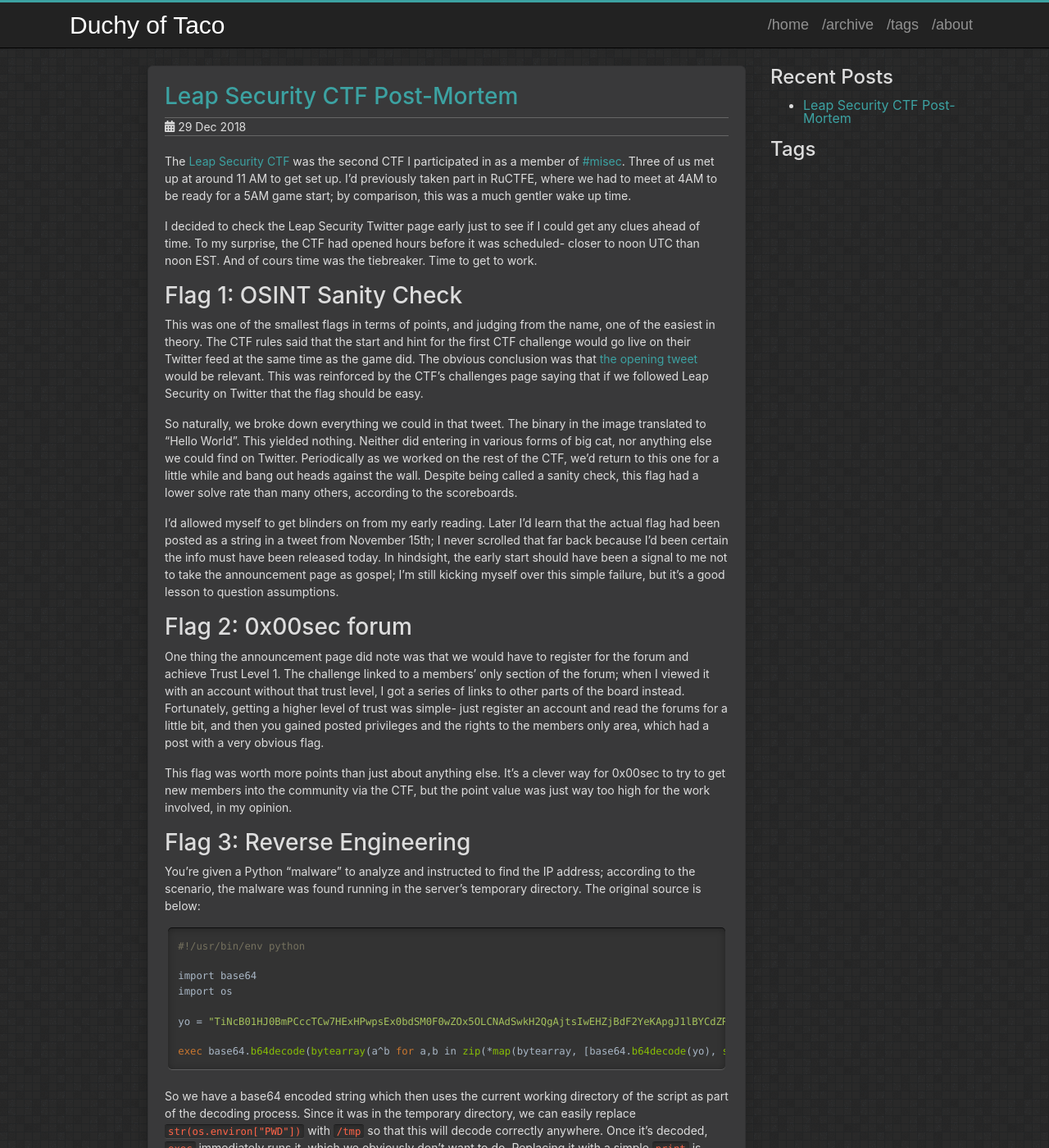
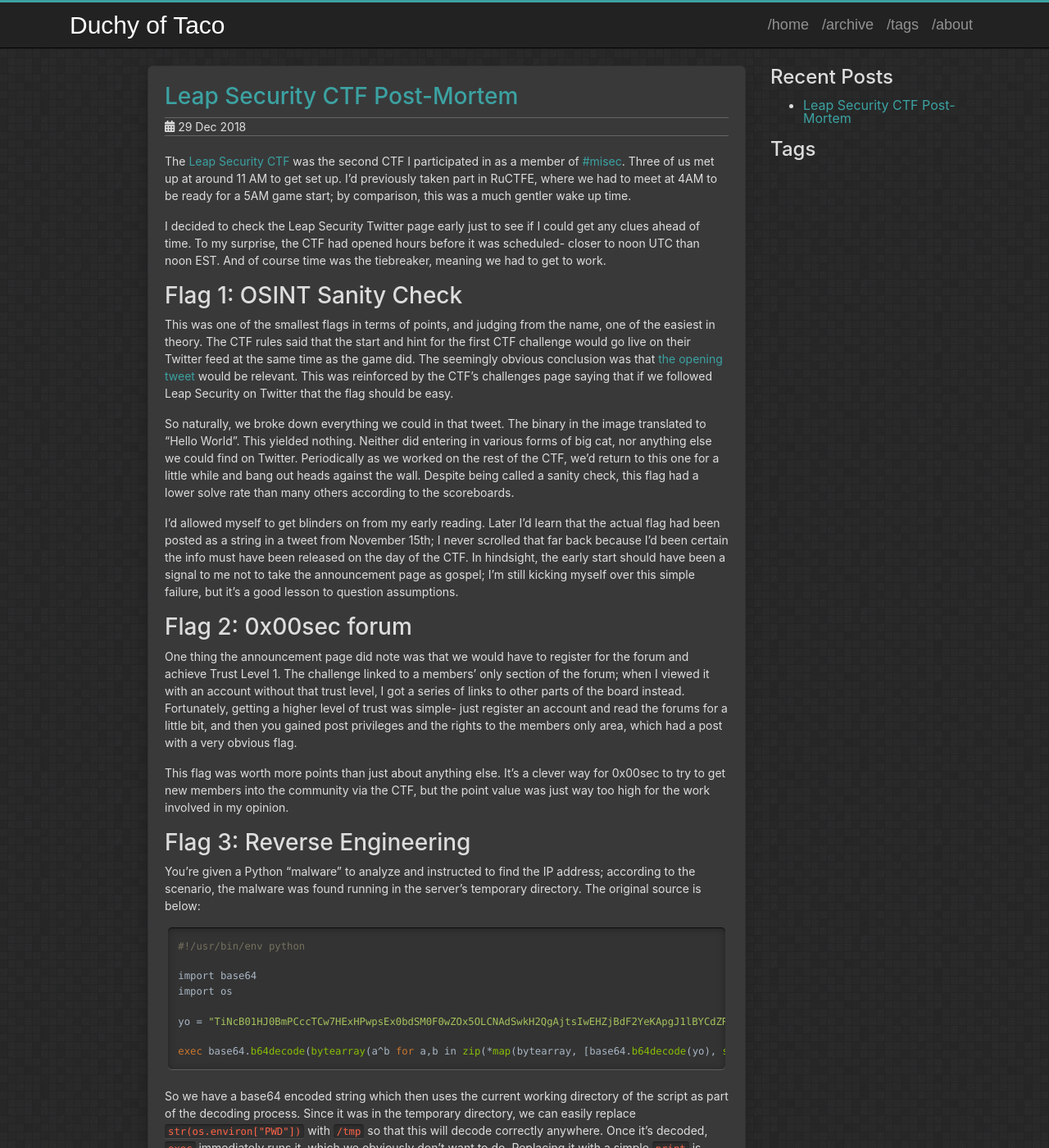
Before and after one commit to tacoman/tacoman.github.io, a Jekyll site: the page built from _posts/2018-12-29-leap-security-ctf-writeup.markdown, in a window 1280 px wide and 1400 px high. Shown: the whole window at 82% size. Built offline with Jekyll 4.4.1, drawn with Linux system fonts in a browser that asks for light colours; some of the changed text lies outside the part shown.

Commit message:
Spelling and grammar fixes.

````diff
--- a/_posts/2018-12-29-leap-security-ctf-writeup.markdown
+++ b/_posts/2018-12-29-leap-security-ctf-writeup.markdown
@@ -11,24 +11,24 @@
 was a much gentler wake up time.
 
 I decided to check the Leap Security Twitter page early just to see if I could get any clues ahead of time. To my surprise,
-the CTF had opened hours before it was scheduled- closer to noon UTC than noon EST. And of cours time was the tiebreaker.
-Time to get to work.
+the CTF had opened hours before it was scheduled- closer to noon UTC than noon EST. And of course time was the tiebreaker,
+meaning we had to get to work.
 
 # Flag 1: OSINT Sanity Check
 
 This was one of the smallest flags in terms of points, and judging from the name, one of the easiest in theory.
 The CTF rules said that the start and hint for the first CTF challenge would go live on their Twitter feed at the same time
-as the game did. The obvious conclusion was that [the opening tweet](https://twitter.com/LeapSecurity/status/1073934006448783360)
+as the game did. The seemingly obvious conclusion was that [the opening tweet](https://twitter.com/LeapSecurity/status/1073934006448783360)
 would be relevant. This was reinforced by the CTF's challenges page saying that if we followed Leap Security on Twitter that the
 flag should be easy.
 
 So naturally, we broke down everything we could in that tweet. The binary in the image translated to "Hello World".
 This yielded nothing. Neither did entering in various forms of big cat, nor anything else we could find on Twitter.
 Periodically as we worked on the rest of the CTF, we'd return to this one for a little while and bang out heads against the wall.
-Despite being called a sanity check, this flag had a lower solve rate than many others, according to the scoreboards.
+Despite being called a sanity check, this flag had a lower solve rate than many others according to the scoreboards.
 
 I'd allowed myself to get blinders on from my early reading. Later I'd learn that the actual flag had been posted as a string
-in a tweet from November 15th; I never scrolled that far back because I'd been certain the info must have been released today.
+in a tweet from November 15th; I never scrolled that far back because I'd been certain the info must have been released on the day of the CTF.
 In hindsight, the early start should have been a signal to me not to take the announcement page as gospel; I'm still kicking
 myself over this simple failure, but it's a good lesson to question assumptions.
 
@@ -37,11 +37,11 @@
 One thing the announcement page did note was that we would have to register for the forum and achieve Trust Level 1.
 The challenge linked to a members' only section of the forum; when I viewed it with an account without that trust level,
 I got a series of links to other parts of the board instead. Fortunately, getting a higher level of trust was simple-
-just register an account and read the forums for a little bit, and then you gained posted privileges and the rights to
+just register an account and read the forums for a little bit, and then you gained post privileges and the rights to
 the members only area, which had a post with a very obvious flag.
 
 This flag was worth more points than just about anything else. It's a clever way for 0x00sec to try to get new members
-into the community via the CTF, but the point value was just way too high for the work involved, in my opinion.
+into the community via the CTF, but the point value was just way too high for the work involved in my opinion.
 
 # Flag 3: Reverse Engineering
 
@@ -158,11 +158,11 @@
 end
 ```
 
-No surprises from the register APIs; rickrolling on any invalid endpoints was a nice touch. More interesting
-was the list function that we'd been abusing to request files; I hoped that call to `File.read` was able to
+No surprises from the register APIs. Rickrolling on any invalid endpoints was a nice touch. More interesting
+was the list function that we'd been abusing to request files: I hoped that call to `File.read` was able to
 do something more interesting than just read filenames given to it. I sent a message to our resident Ruby
 expert [@picat](https://twitter.com/KentGruber) about this. My hope was that there would be some way to
-pass a directory to it and get back the contents, rather than just passing files.
+pass a directory to it and get back the contents rather than just passing files.
 
 After he did a lookup on the API, I got back better news than I could have ever dreamed of- `File.read`
 would accept arbitrary shell commands if you used a pipe at the beginning! Passing `| ls -la` would give
@@ -173,7 +173,7 @@
 
 Given an arbitrary text string, find the decrypted version. Running it through all the standard encodings
 in CyberChef yielded nothing. Around this point we decided that we probably weren't going to get it and
-left to grab a few beers and socialize. I'm glad we did; the final answer that I'd learn later was that
+left to grab a few beers and socialize. I'm glad we did: the final answer that I'd learn later was that
 the solution was to first perform a base62 decode, then a rot13. Base62 alone would have been unusual
 enough that I probably wouldn't have tried it; having to know to follow it up with something else
 was just a ton of combinations.
````
Also changed, not shown: other parts of _posts/2018-12-29-leap-security-ctf-writeup.markdown (+3 -3 lines).
